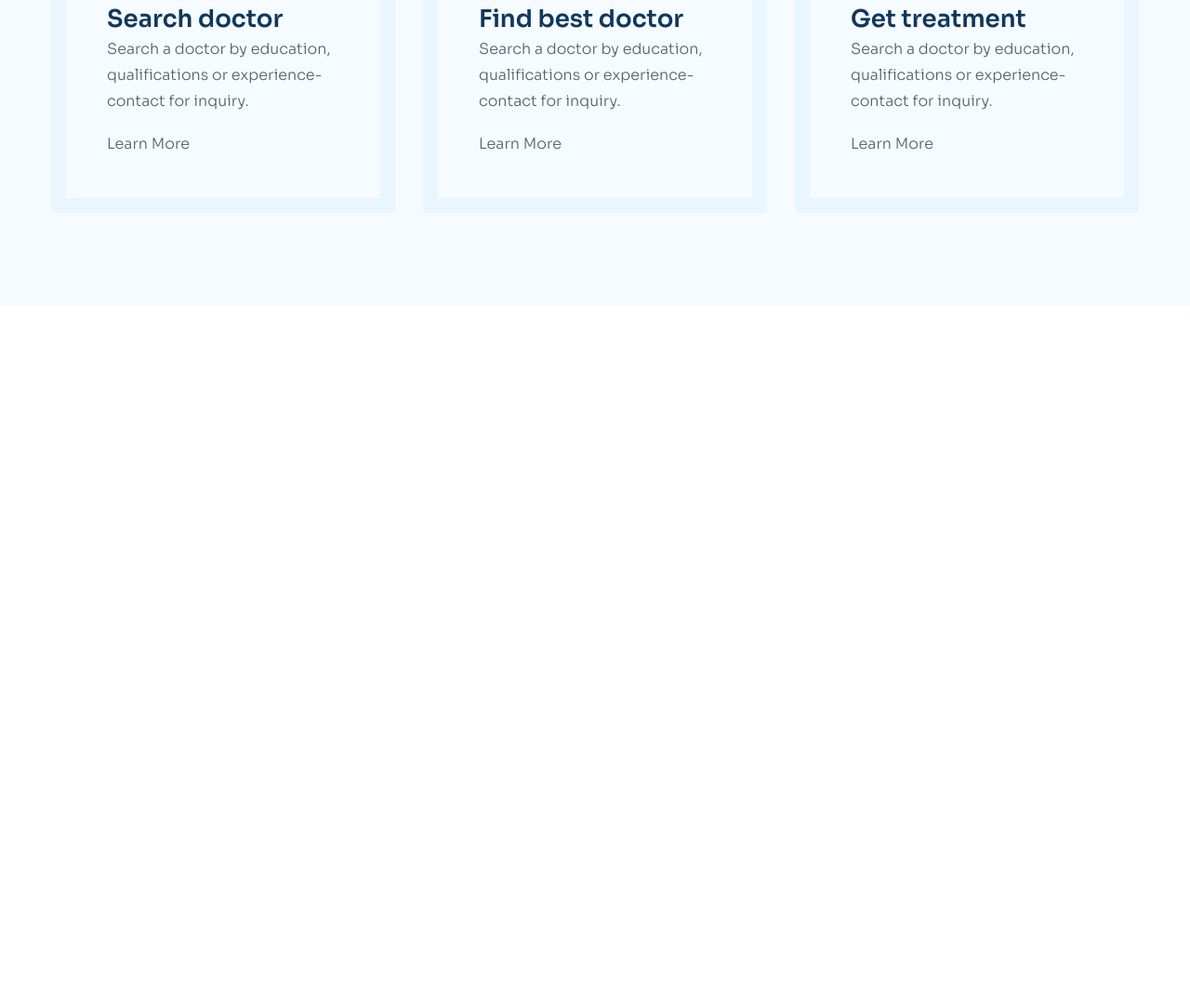
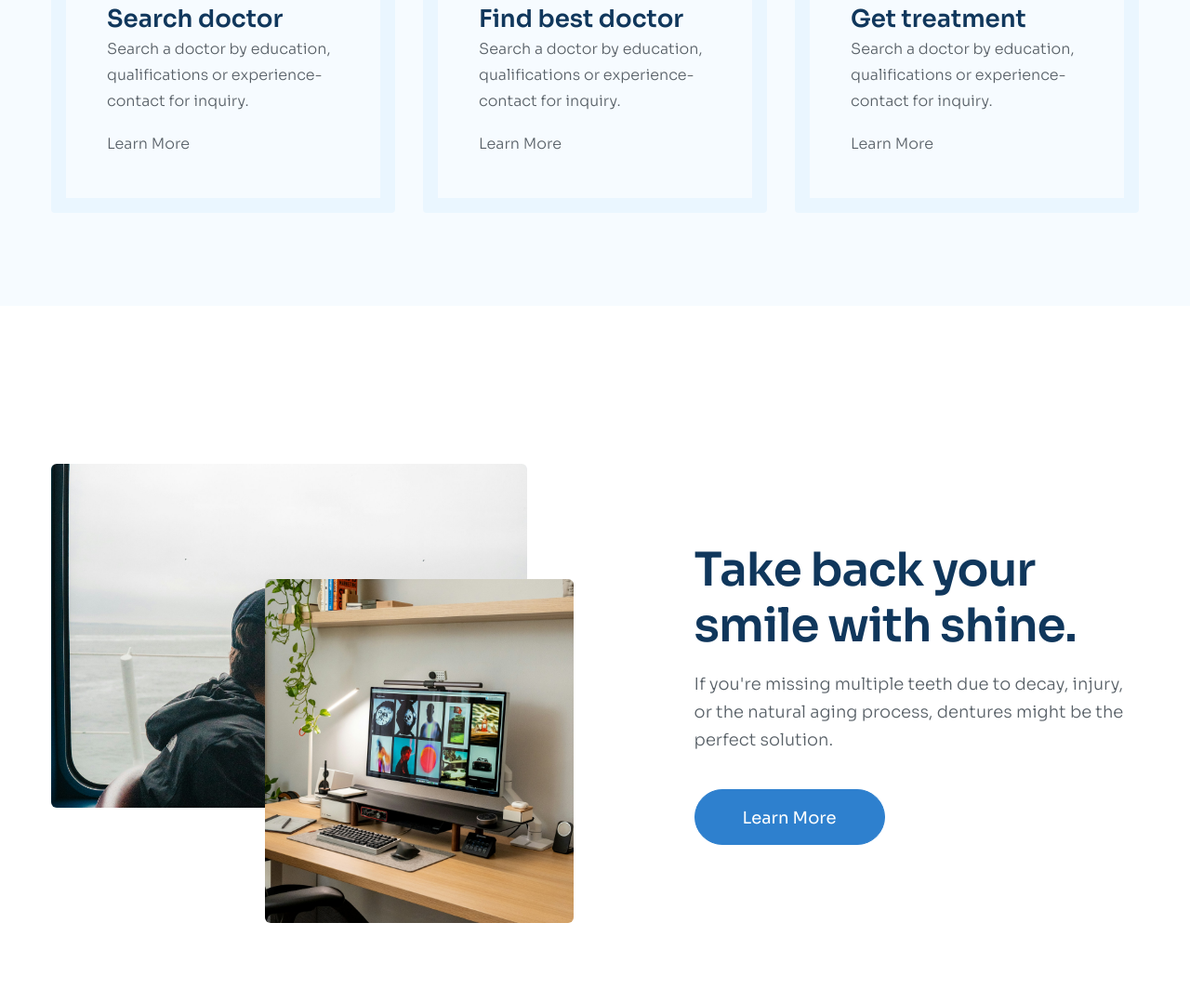
Before and after one commit to sommerust/f8-htmlcss-03, a plain HTML site: page index.html in a window 1280 px wide. Shown: the part 2381-3459 px from the top of the page at 93% size. Before the commit the page ends 2710 px from the top, so only its background shows below. Drawn offline with Linux system fonts and the light colour scheme.

Commit message:
Làm phần feature

```diff
--- a/assets/css/styles.css
+++ b/assets/css/styles.css
@@ -327,7 +327,7 @@ a {
     line-height: 1.75;
 }
 
-/* ==================== Service ====================*/
+/* ==================== Work ====================*/
 .work {
     padding: 100px 0;
     background: #f6fbff;
@@ -379,3 +379,43 @@ a {
     font-weight: 300;
     line-height: 1.75;
 }
+
+/* ==================== Feature ====================*/
+.feature {
+    margin-top: 85px;
+    padding: 85px 0;
+}
+
+.feature__inner {
+    display: flex;
+    align-items: center;
+    column-gap: 130px;
+}
+
+.feature__media {
+    width: 48%;
+}
+
+.feature__images {
+    position: relative;
+    padding: 0 58px 121px 0;
+}
+
+.feature__img {
+    width: 512px;
+    height: 370px;
+    border-radius: 6px;
+    object-fit: cover;
+}
+
+.feature__img:last-child {
+    position: absolute;
+    right: 0;
+    bottom: 0;
+    width: 332px;
+    height: 370px;
+}
+
+.feature__cta {
+    margin-top: 38px;
+}
--- a/index.html
+++ b/index.html
@@ -360,6 +360,42 @@
                     </div>
                 </div>
             </section>
+
+            <!-- Feature -->
+            <section class="feature">
+                <div class="container">
+                    <div class="feature__inner">
+                        <!-- media -->
+                        <div class="feature__media">
+                            <figure class="feature__images">
+                                <img
+                                    src="./assets/img/feature-01.jpg"
+                                    alt=""
+                                    class="feature__img"
+                                />
+                                <img
+                                    src="./assets/img/feature-02.jpg"
+                                    alt=""
+                                    class="feature__img"
+                                />
+                            </figure>
+                        </div>
+
+                        <!-- content -->
+                        <section class="feature__content">
+                            <h2 class="section-heading">
+                                Take back your smile with shine.
+                            </h2>
+                            <p class="section-desc">
+                                If you're missing multiple teeth due to decay,
+                                injury, or the natural aging process, dentures
+                                might be the perfect solution.
+                            </p>
+                            <a href="#!" class="btn feature__cta">Learn More</a>
+                        </section>
+                    </div>
+                </div>
+            </section>
         </main>
     </body>
 </html>
```
Also changed, not shown: assets/img/feature-01.jpg (added), assets/img/feature-02.jpg (added).
